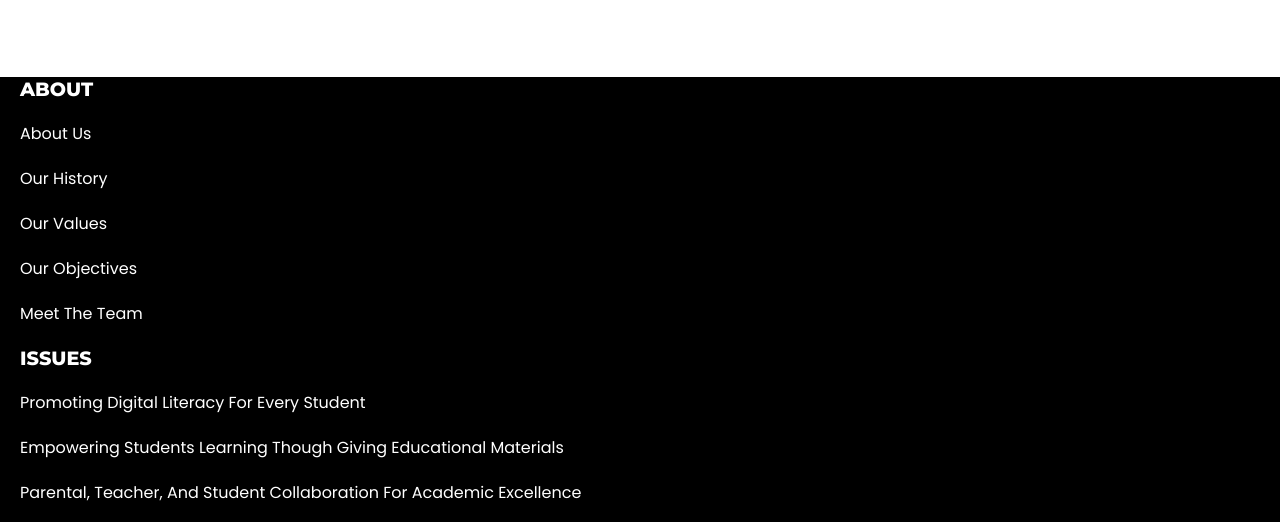
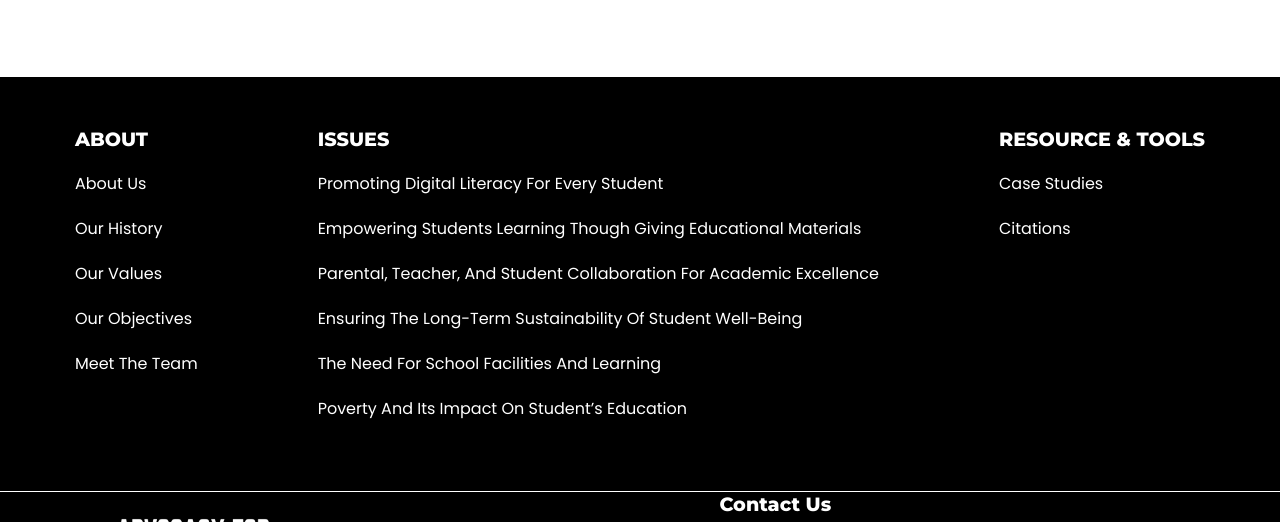
Before and after one commit to ryouu-28/EEC-ADVOCACY, a plain HTML site: page about.html in a window 1280 px wide. Shown: the part 7458-7980 px from the top of the page. Drawn offline with nearby package versions, Linux system fonts and the light colour scheme; a web font is replaced by a local one.

Commit message:
Update about.css

```diff
--- a/about.css
+++ b/about.css
@@ -513,6 +513,15 @@ a {
 
 /*FOOTER*/
 
+a {
+    text-decoration: none;
+}
+.containerF {
+    display: flex;
+    justify-content: center;
+
+}
+
 footer{
     background-color: black;
 
@@ -526,7 +535,7 @@ footer a:hover {
     color: #bdbdbd;
 }
 
-footer .container{
+footer .containerF{
     padding: 50px;
     flex-wrap: wrap;
     border-bottom: 1px solid #fff;
@@ -580,7 +589,7 @@ footer img{
     display: flex;
     justify-content: space-between;
     flex-wrap: wrap;
-    align-items: center;
+
     margin: 0 6rem;
 }
 .containers1 li{
```
